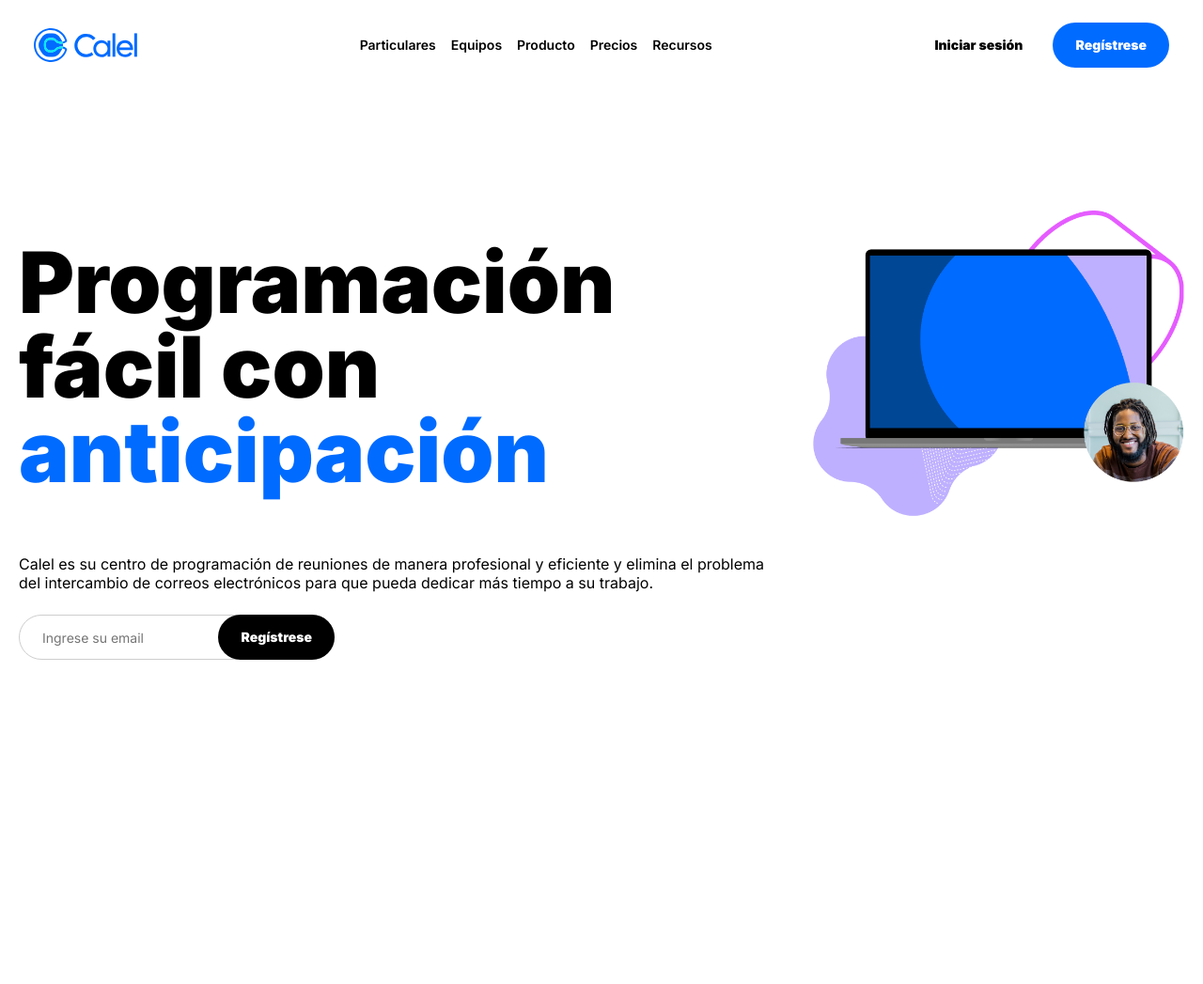
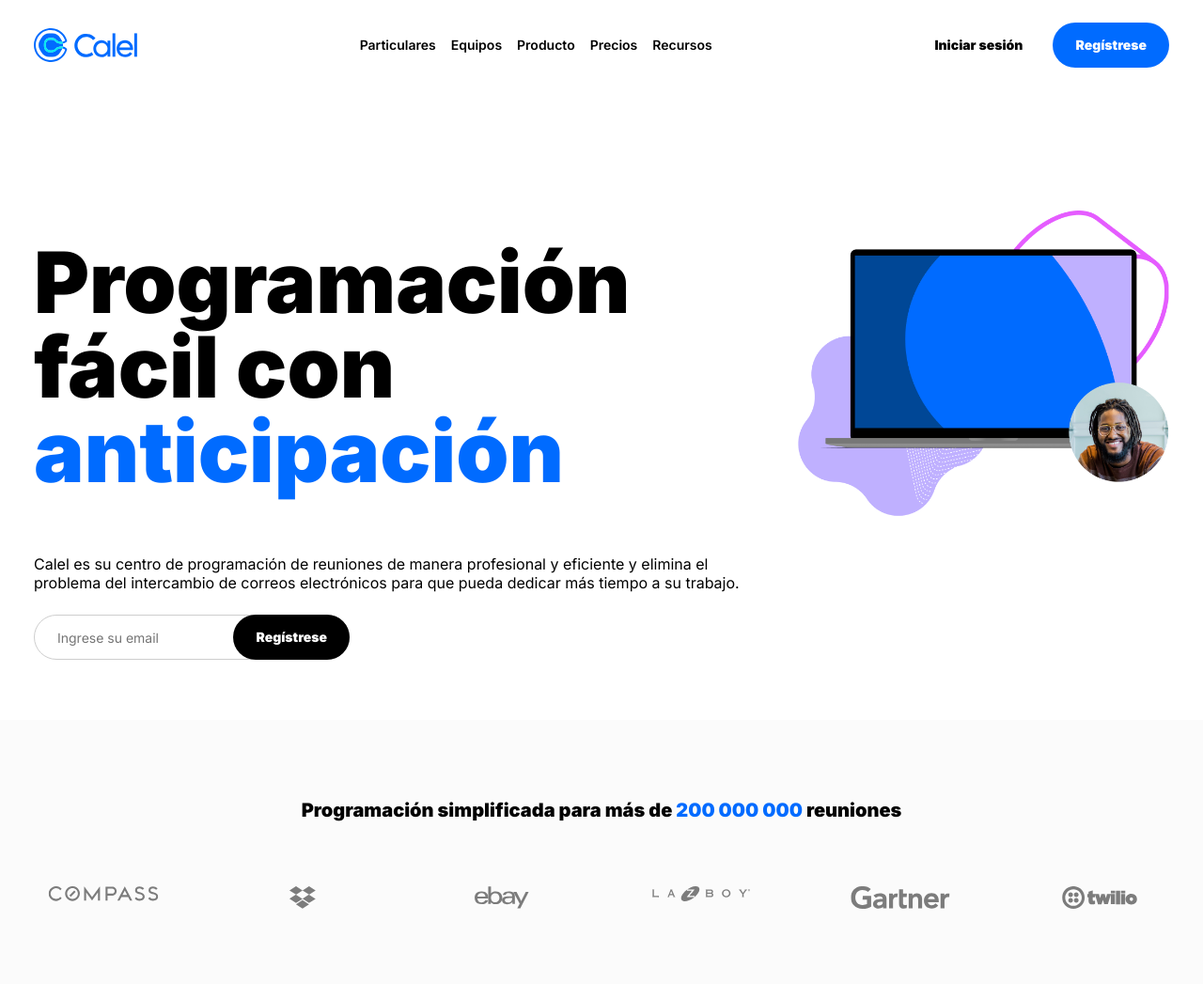
Before and after one commit to devferx/calel, a plain HTML site: page index.html in a window 1280 px wide. Shown: the whole page at 94% size. Before the commit the page ends 800 px from the top, so only its background shows below. Drawn offline with Linux system fonts and the light colour scheme.

Commit message:
:lipstick: [ADD] enterprises section

```diff
--- a/assets/css/styles.css
+++ b/assets/css/styles.css
@@ -28,6 +28,7 @@ body {
   max-width: 1240px;
   margin: 0 auto;
   padding: 0 16px;
+  width: 100%;
 }
 
 .header {
@@ -43,7 +44,7 @@ body {
 }
 
 .header.shadow {
-  box-shadow: rgb(0 0 0 / 4%) 0px 4px 4px;
+  box-shadow: rgb(0 0 0 / 20%) 0px 4px 4px;
 }
 
 .header-content {
@@ -138,7 +139,9 @@ body {
   display: flex;
   flex-direction: column;
   gap: 24px;
-  padding: 64px 0;
+  width: 100%;
+  padding-top: 64px;
+  padding-bottom: 64px;
 }
 
 .hero__image-container {
@@ -197,11 +200,56 @@ body {
   }
 }
 
+.enterprises-section {
+  width: 100%;
+  padding: 80px 0;
+  background-color: var(--grey-bg);
+  text-align: center;
+}
+
+.enterprises-logos-container {
+  display: grid;
+  grid-template-columns: 1fr 1fr;
+  justify-items: center;
+  column-gap: 64px;
+  row-gap: 80px;
+  margin-top: 64px;
+  opacity: 0.5;
+}
+
+@media screen and (min-width: 768px) {
+  .enterprises-logos-container {
+    grid-template-columns: repeat(6, 1fr);
+  }
+}
+
 .headline1 {
   font-family: var(--font-base);
   font-weight: 900;
   font-size: 50px;
   line-height: 48px;
+}
+
+.headline5 {
+  font-family: var(--font-base);
+  font-size: 20px;
+  line-height: 32px;
+}
+
+.regular {
+  font-weight: 400;
+}
+
+.medium {
+  font-weight: 500;
+}
+
+.bold {
+  font-weight: 600;
+}
+
+.black {
+  font-weight: 900;
 }
 
 .body3 {
--- a/index.html
+++ b/index.html
@@ -66,6 +66,24 @@
         </div>
       </div>
     </section>
+
+    <section class="enterprises-section">
+      <div class="wrapper">
+        <h5 class="headline5 black">
+          Programación simplificada para más de
+          <span class="highlight">200 000 000</span> reuniones
+        </h5>
+
+        <div class="enterprises-logos-container">
+          <img src="./assets/icons/Compass.svg" alt="Compass logo" />
+          <img src="./assets/icons/drop.svg" alt="Dropbox logo" />
+          <img src="./assets/icons/ebay.svg" alt="Ebay logo" />
+          <img src="./assets/icons/Lazboy.svg" alt="Lazboy logo" />
+          <img src="./assets/icons/Gartner.svg" alt="Gartner logo" />
+          <img src="./assets/icons/twilio.svg" alt="twilio logo" />
+        </div>
+      </div>
+    </section>
     <script src="/assets/js/app.js"></script>
   </body>
 </html>
```
Also changed, not shown: assets/icons/Compass.svg (added), assets/icons/Gartner.svg (added), assets/icons/Lazboy.svg (added), assets/icons/drop.svg (added), assets/icons/ebay.svg (added), assets/icons/twilio.svg (added).
